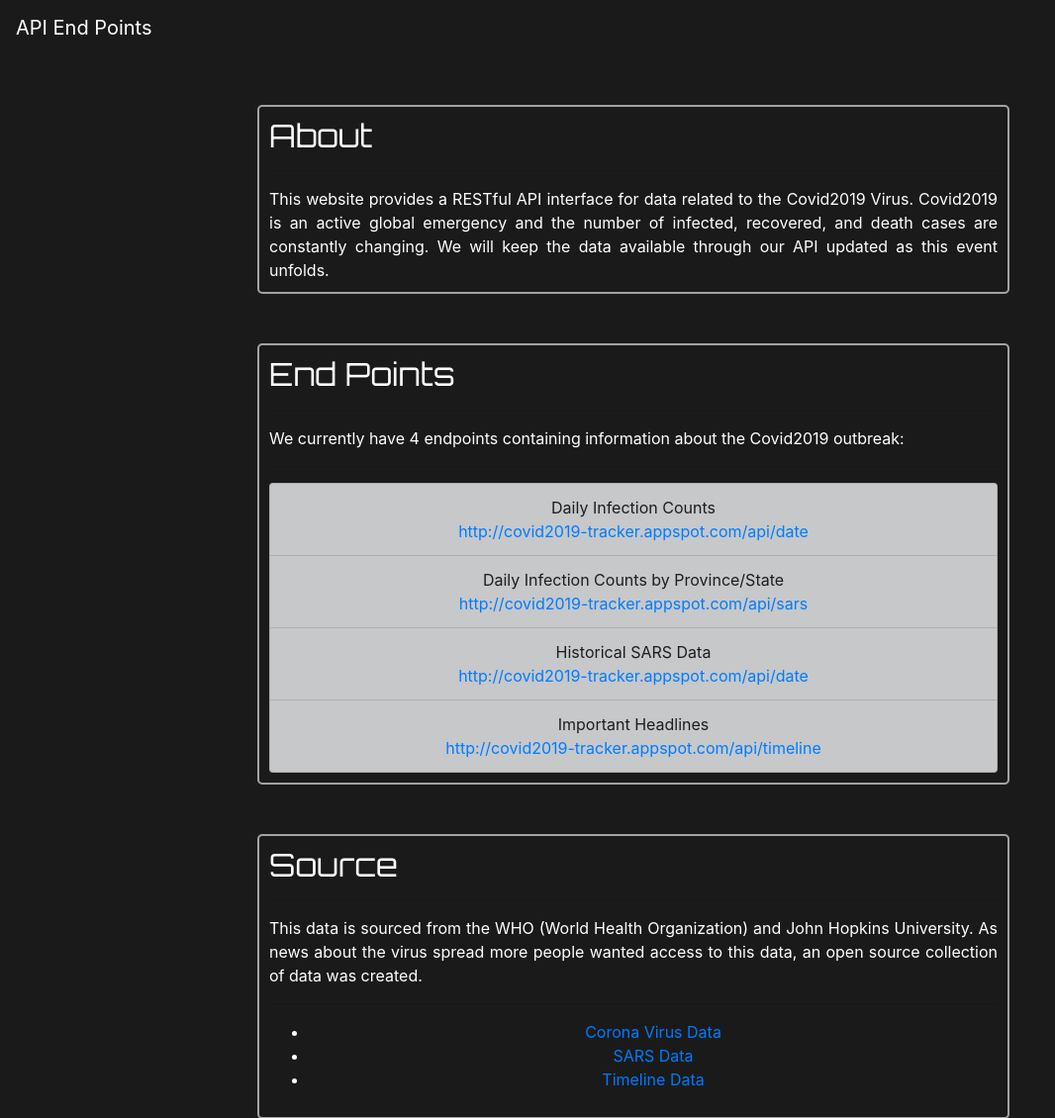
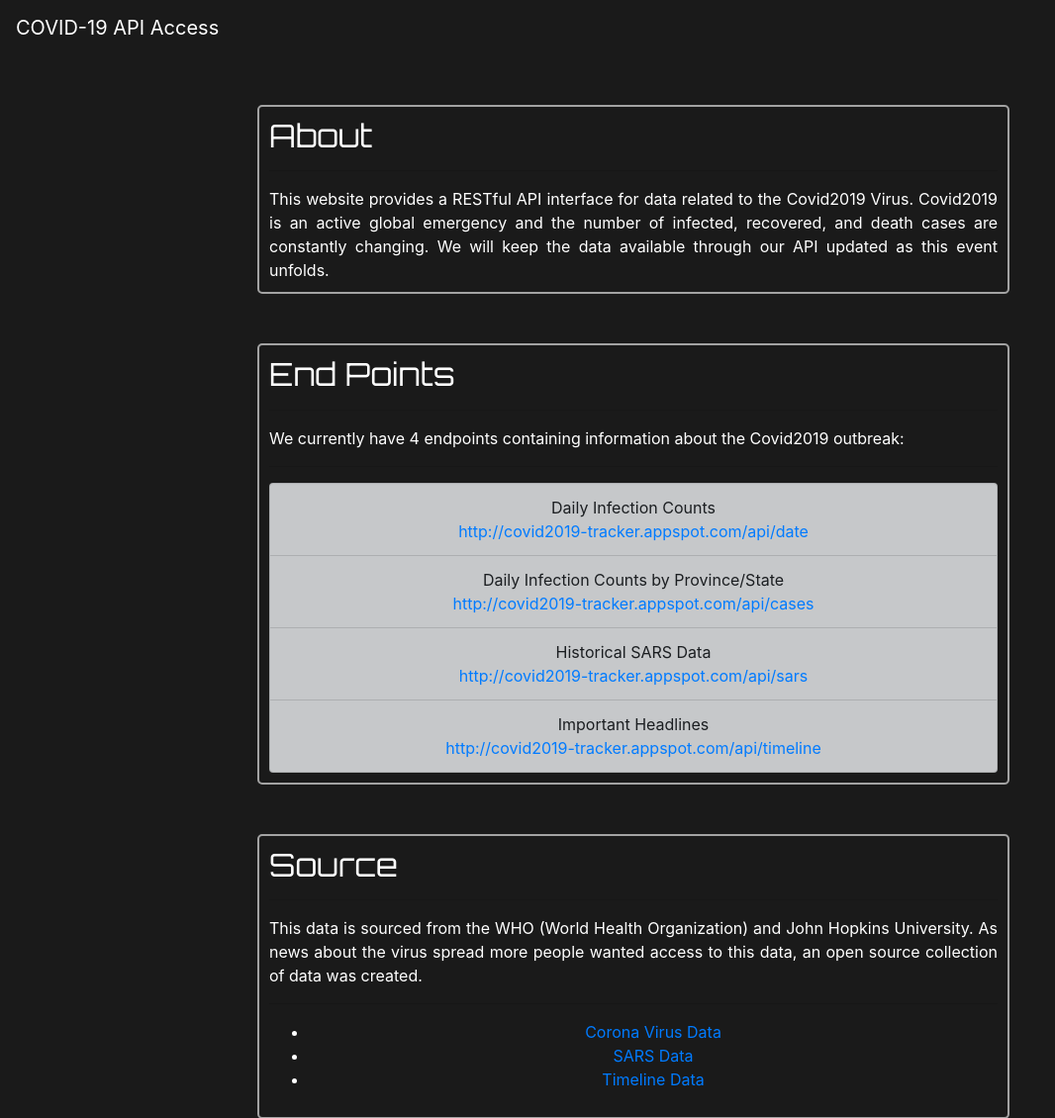
Before and after one commit to costcohotdog/wuhan-coronavirus, a Flask app: page /api in a window 1280 px wide. Shown: the top 1130 px of the page at 99% size, without its empty margins (0-1066 px from the left). Run offline with Flask 2, Linux system fonts and the light colour scheme; some libraries are stand-ins or nearby versions.

Commit message:
Woops. End point links were wrong

```diff
--- a/templates/api.html
+++ b/templates/api.html
@@ -14,7 +14,7 @@
 
     <nav class='navbar navbar-expand-lg navbar-light bg-dark'>
       <a class="navbar-brand" href="">
-       API End Points
+        COVID-19 API Access
       </a>
       <div id='last-updated' class='update-text ml-auto'></div>
     </nav>
@@ -52,8 +52,8 @@
       <hr>
       <ul class="list-group">
     <li class="list-group-item list-group-item-dark">Daily Infection Counts<br><a href="http://covid2019-tracker.appspot.com/api/date">http://covid2019-tracker.appspot.com/api/date</a></li>
-    <li class="list-group-item list-group-item-dark">Daily Infection Counts by Province/State<br><a href="http://covid2019-tracker.appspot.com/api/sars">http://covid2019-tracker.appspot.com/api/sars</a></li>
-    <li class="list-group-item list-group-item-dark">Historical SARS Data<br><a href="http://covid2019-tracker.appspot.com/api/cases">http://covid2019-tracker.appspot.com/api/date</a></li>
+    <li class="list-group-item list-group-item-dark">Daily Infection Counts by Province/State<br><a href="http://covid2019-tracker.appspot.com/api/cases">http://covid2019-tracker.appspot.com/api/cases</a></li>
+    <li class="list-group-item list-group-item-dark">Historical SARS Data<br><a href="http://covid2019-tracker.appspot.com/api/sars">http://covid2019-tracker.appspot.com/api/sars</a></li>
     <li class="list-group-item list-group-item-dark">Important Headlines<br><a href="http://covid2019-tracker.appspot.com/api/timeline">http://covid2019-tracker.appspot.com/api/timeline</a></li>
       </ul>
     </div>
```
